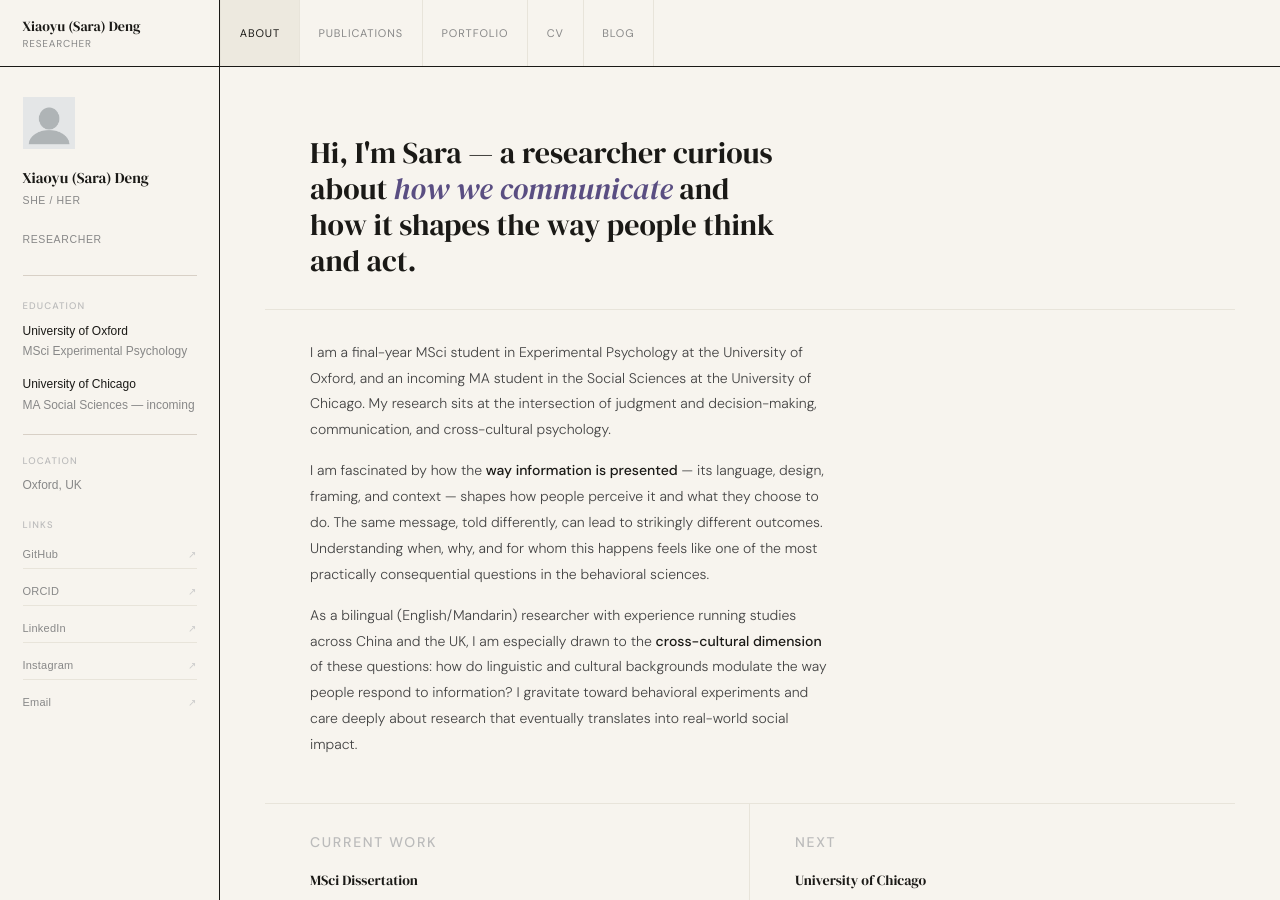
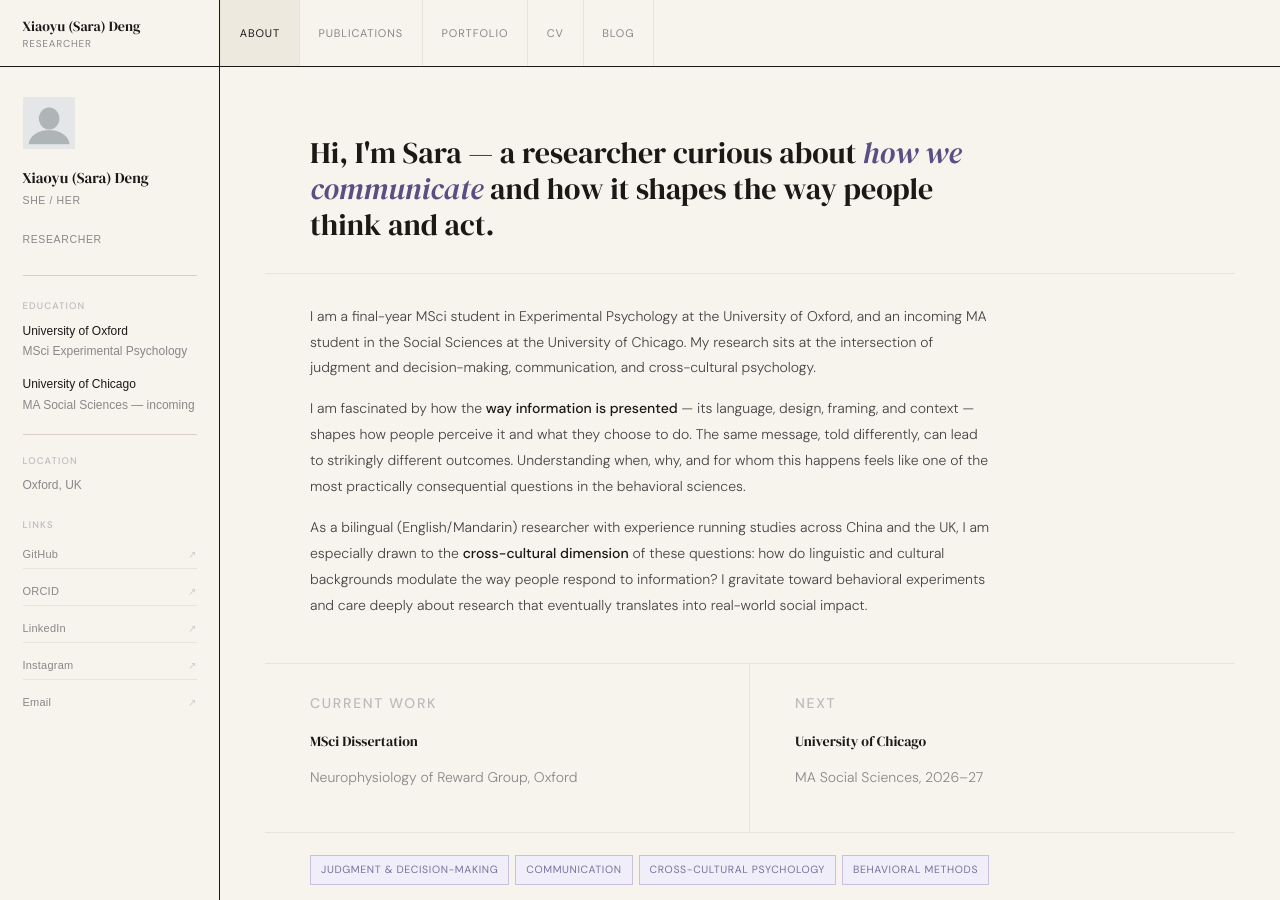
Before and after one commit to saradeng713/saradeng713.github.io, a Jekyll site: the page built from _pages/about.md, in a window 1280 px wide and 900 px high. Built offline with Jekyll 4.4.1, drawn with Linux system fonts in a browser that asks for light colours; a script that is not in the unit is left out.

Commit message:
Update custom.css

```diff
--- a/assets/css/custom.css
+++ b/assets/css/custom.css
@@ -325,7 +325,7 @@ article.page {
   font-weight: 400 !important;
   color: var(--text-primary) !important;
   line-height: 1.2 !important;
-  max-width: 480px;
+  max-width: 680px;
   margin: 0 !important;
   border: none !important;
   padding: 0 !important;
@@ -356,7 +356,7 @@ article.page {
   font-weight: 300;
   line-height: 1.85;
   color: #444;
-  max-width: 520px;
+  max-width: 680px;
   margin-bottom: 1rem;
 }
 
```
